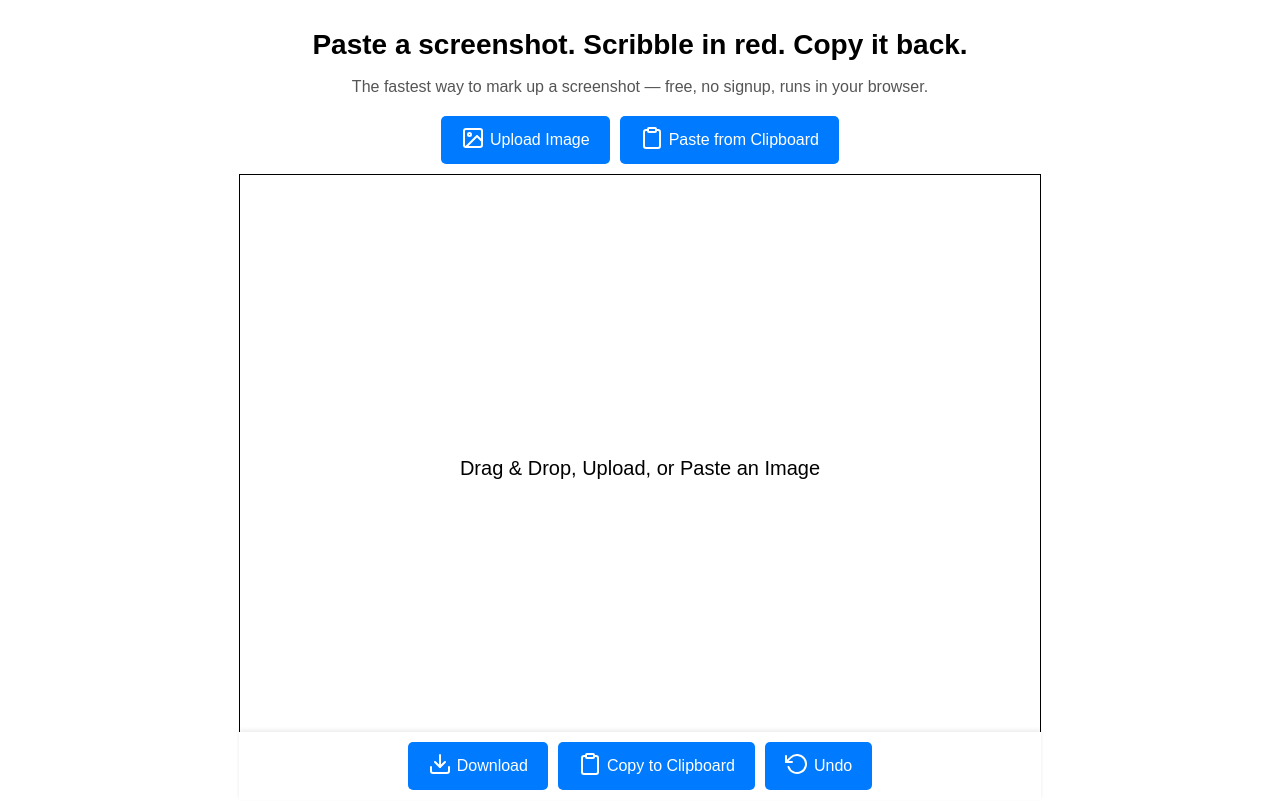
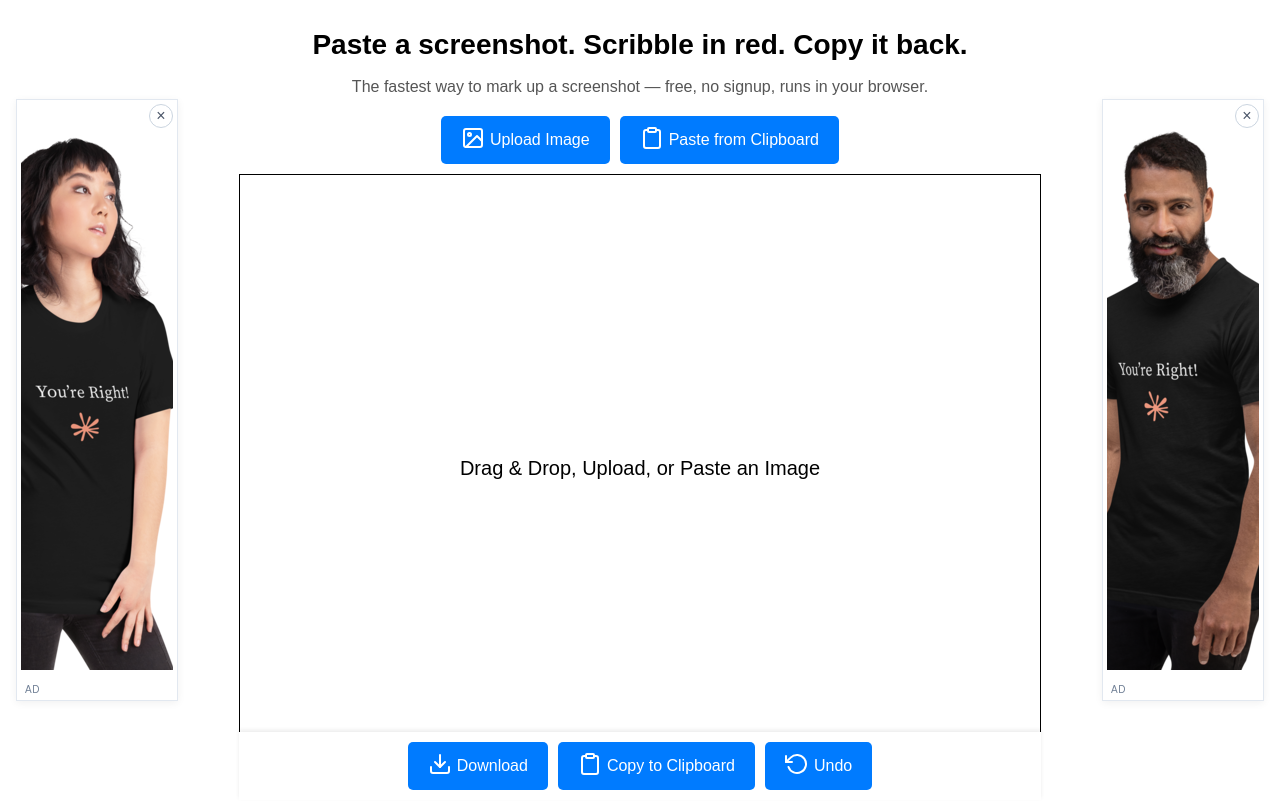
Before and after one commit to danmooney/redpenit, a website built with webpack: page public/index.html in a window 1280 px wide. Shown: the top 803 px of the page. Built offline with nearby package versions, Linux system fonts and the light colour scheme.

Commit message:
Add Fourthwall t-shirt promo banners
Vanilla JS port of the dict2json TshirtAds implementation: three fixed
rails (160x600 sides, 728x90 desktop bottom, 320x50 mobile bottom) with
random image rotation, GA4 click/dismiss events, and 7-day localStorage
dismissal.

Layered on top of dict2json's viewport media queries: a ResizeObserver
on the canvas plus window resize toggles body.hide-side-ads and
body.hide-bottom-ad when the centered canvas grows wide enough to slide
under the side rails or tall enough to slide under the bottom banner.
This matters here because the canvas dimensions change with each pasted
image, unlike dict2json's fixed-width converter UI.

```diff
--- a/public/index.html
+++ b/public/index.html
@@ -241,6 +241,109 @@
             max-width: 640px;
             line-height: 1.4;
         }
+
+        /* Self-served t-shirt promo ads (Fourthwall). */
+        .tshirt-ad {
+            position: fixed;
+            z-index: 9000;
+            background: #fff;
+            border: 1px solid #e2e8f0;
+            box-shadow: 0 2px 8px rgba(0, 0, 0, 0.06);
+            font-family: Arial, sans-serif;
+        }
+
+        .tshirt-ad--left {
+            top: 50%;
+            left: 16px;
+            transform: translateY(-50%);
+        }
+
+        .tshirt-ad--right {
+            top: 50%;
+            right: 16px;
+            transform: translateY(-50%);
+        }
+
+        .tshirt-ad--bottom,
+        .tshirt-ad--bottom-mobile {
+            bottom: 16px;
+            left: 50%;
+            transform: translateX(-50%);
+        }
+
+        .tshirt-ad__image {
+            display: block;
+            object-fit: contain;
+            background: #fff;
+        }
+
+        .tshirt-ad__dismiss {
+            position: absolute;
+            top: 4px;
+            right: 4px;
+            width: 24px;
+            height: 24px;
+            background: rgba(255, 255, 255, 0.9);
+            border: 1px solid #cbd5e0;
+            border-radius: 50%;
+            cursor: pointer;
+            font-size: 16px;
+            line-height: 1;
+            color: #4a5568;
+            padding: 0;
+            display: flex;
+            align-items: center;
+            justify-content: center;
+        }
+
+        .tshirt-ad__dismiss:hover {
+            background: #fff;
+            color: #1a202c;
+        }
+
+        .tshirt-ad__label {
+            position: absolute;
+            bottom: 4px;
+            left: 4px;
+            font-size: 10px;
+            color: #718096;
+            background: rgba(255, 255, 255, 0.85);
+            padding: 1px 4px;
+            border-radius: 2px;
+            text-transform: uppercase;
+            letter-spacing: 0.5px;
+        }
+
+        @media (max-width: 1279px) {
+            .tshirt-ad--left,
+            .tshirt-ad--right {
+                display: none;
+            }
+        }
+
+        @media (max-width: 767px) {
+            .tshirt-ad--bottom {
+                display: none;
+            }
+        }
+
+        @media (min-width: 768px) {
+            .tshirt-ad--bottom-mobile {
+                display: none;
+            }
+        }
+
+        /* Canvas-overlap visibility: JS toggles these when the centered canvas
+           would slide under a fixed ad rail. */
+        body.hide-side-ads .tshirt-ad--left,
+        body.hide-side-ads .tshirt-ad--right {
+            display: none;
+        }
+
+        body.hide-bottom-ad .tshirt-ad--bottom,
+        body.hide-bottom-ad .tshirt-ad--bottom-mobile {
+            display: none;
+        }
     </style>
     <script async src="https://pagead2.googlesyndication.com/pagead/js/adsbygoogle.js?client=ca-pub-8484889316798197" crossorigin="anonymous"></script>
 </head>
--- /dev/null
+++ b/src/ads.js
@@ -0,0 +1,160 @@
+import canvas from './lib/elements/canvas.js';
+
+const FOURTHWALL_URL = 'https://raisin-pains-shop.fourthwall.com/products/raisin-pains-supersoft-sycophancy-tee';
+
+const DISMISS_KEY = 'tshirt-ad-dismissed-at';
+const DISMISS_TTL_MS = 7 * 24 * 60 * 60 * 1000;
+const TSHIRT_ALT = "Programmer's t-shirt — Shop on Fourthwall";
+
+const IMAGE_POOLS = {
+    '160x600': [
+        'unisex-staple-t-shirt-black-front-6a0df0764472a.png',
+        'unisex-staple-t-shirt-black-left-front-6a0df07642e27.png',
+        'unisex-staple-t-shirt-black-right-front-6a0df0763f3d0.png',
+        'unisex-staple-t-shirt-black-right-front-6a0df07641fa5.png',
+    ],
+    '728x90': ['horizontal.jpg'],
+    '320x50': ['horizontal-mobile.jpg'],
+};
+
+const SIZES = {
+    '160x600': { width: 160, height: 600 },
+    '728x90': { width: 728, height: 90 },
+    '320x50': { width: 320, height: 50 },
+};
+
+const SLOTS = [
+    { position: 'left', size: '160x600' },
+    { position: 'right', size: '160x600' },
+    { position: 'bottom', size: '728x90' },
+    { position: 'bottom-mobile', size: '320x50' },
+];
+
+// 160 ad width + 16 gutter + 8 breathing room on each side
+const SIDE_AD_CLEARANCE = 184;
+// 90 ad height + 16 bottom gutter + ~50 of breathing/button-bar overlap
+const BOTTOM_AD_CLEARANCE = 156;
+// Approx hero + button-container chrome above the canvas
+const CHROME_ABOVE_CANVAS = 150;
+
+function shuffle(arr) {
+    const a = [...arr];
+    for (let i = a.length - 1; i > 0; i--) {
+        const j = Math.floor(Math.random() * (i + 1));
+        [a[i], a[j]] = [a[j], a[i]];
+    }
+    return a;
+}
+
+function assignImages() {
+    const shuffled = {};
+    const cursor = {};
+    for (const size of Object.keys(IMAGE_POOLS)) {
+        shuffled[size] = shuffle(IMAGE_POOLS[size]);
+        cursor[size] = 0;
+    }
+    return SLOTS.map((slot) => {
+        const pool = shuffled[slot.size];
+        const filename = pool[cursor[slot.size] % pool.length];
+        cursor[slot.size] += 1;
+        return { ...slot, ...SIZES[slot.size], filename };
+    });
+}
+
+function fireEvent(name, position) {
+    if (typeof window.gtag === 'function') {
+        window.gtag('event', name, { ad_position: position });
+    }
+}
+
+function isDismissed() {
+    try {
+        const raw = window.localStorage.getItem(DISMISS_KEY);
+        const ts = raw ? parseInt(raw, 10) : 0;
+        return Boolean(ts && Date.now() - ts < DISMISS_TTL_MS);
+    } catch (e) {
+        return false;
+    }
+}
+
+function createAdSlot(slot, adRoot) {
+    const wrap = document.createElement('div');
+    wrap.className = `tshirt-ad tshirt-ad--${slot.position}`;
+
+    const a = document.createElement('a');
+    a.href = FOURTHWALL_URL;
+    a.target = '_blank';
+    a.rel = 'noopener sponsored';
+    a.setAttribute('aria-label', TSHIRT_ALT);
+    a.addEventListener('click', () => fireEvent('tshirt_ad_click', slot.position));
+
+    const img = document.createElement('img');
+    img.className = 'tshirt-ad__image';
+    img.src = `/ads/${slot.filename}`;
+    img.alt = TSHIRT_ALT;
+    img.width = slot.width;
+    img.height = slot.height;
+    a.appendChild(img);
+    wrap.appendChild(a);
+
+    const dismiss = document.createElement('button');
+    dismiss.type = 'button';
+    dismiss.className = 'tshirt-ad__dismiss';
+    dismiss.setAttribute('aria-label', 'Dismiss ad');
+    dismiss.textContent = '×';
+    dismiss.addEventListener('click', () => {
+        try {
+            window.localStorage.setItem(DISMISS_KEY, String(Date.now()));
+        } catch (e) {}
+        fireEvent('tshirt_ad_dismissed', slot.position);
+        adRoot.remove();
+    });
+    wrap.appendChild(dismiss);
+
+    const label = document.createElement('span');
+    label.className = 'tshirt-ad__label';
+    label.textContent = 'Ad';
+    wrap.appendChild(label);
+
+    return wrap;
+}
+
+// When the centered canvas grows wide enough to slide under the side rails,
+// or tall enough to slide under the bottom banner, hide the impacted ads.
+function updateOverlapVisibility() {
+    const w = window.innerWidth;
+    const h = window.innerHeight;
+    const canvasW = canvas.width;
+    const canvasH = canvas.height;
+
+    const hideSide = canvasW > w - 2 * SIDE_AD_CLEARANCE;
+    const hideBottom = canvasH > h - BOTTOM_AD_CLEARANCE - CHROME_ABOVE_CANVAS;
+
+    document.body.classList.toggle('hide-side-ads', hideSide);
+    document.body.classList.toggle('hide-bottom-ad', hideBottom);
+}
+
+function initAds() {
+    if (isDismissed()) return;
+
+    const adRoot = document.createElement('div');
+    adRoot.id = 'tshirt-ads-root';
+
+    for (const slot of assignImages()) {
+        adRoot.appendChild(createAdSlot(slot, adRoot));
+    }
+
+    document.body.appendChild(adRoot);
+
+    updateOverlapVisibility();
+    window.addEventListener('resize', updateOverlapVisibility);
+    if (typeof ResizeObserver === 'function') {
+        new ResizeObserver(updateOverlapVisibility).observe(canvas);
+    }
+}
+
+if (document.readyState === 'loading') {
+    document.addEventListener('DOMContentLoaded', initAds);
+} else {
+    initAds();
+}
--- a/src/index.js
+++ b/src/index.js
@@ -5,6 +5,7 @@ import './download.js';
 import './dragAndDrop.js';
 import './drawing.js';
 import './imageLoader.js';
+import './ads.js';
 // import './zoom.js';
 
 let originalCanvasDataURL;
```
Also changed, not shown: public/ads/horizontal-mobile.jpg (added), public/ads/horizontal.jpg (added), public/ads/unisex-staple-t-shirt-black-front-6a0df0764472a.png (added), public/ads/unisex-staple-t-shirt-black-left-front-6a0df07642e27.png (added), public/ads/unisex-staple-t-shirt-black-right-front-6a0df0763f3d0.png (added), public/ads/unisex-staple-t-shirt-black-right-front-6a0df07641fa5.png (added).
